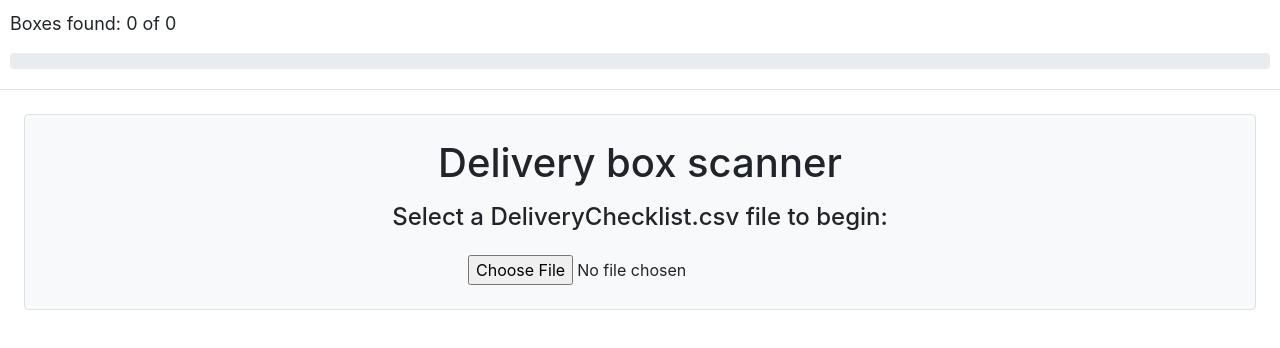
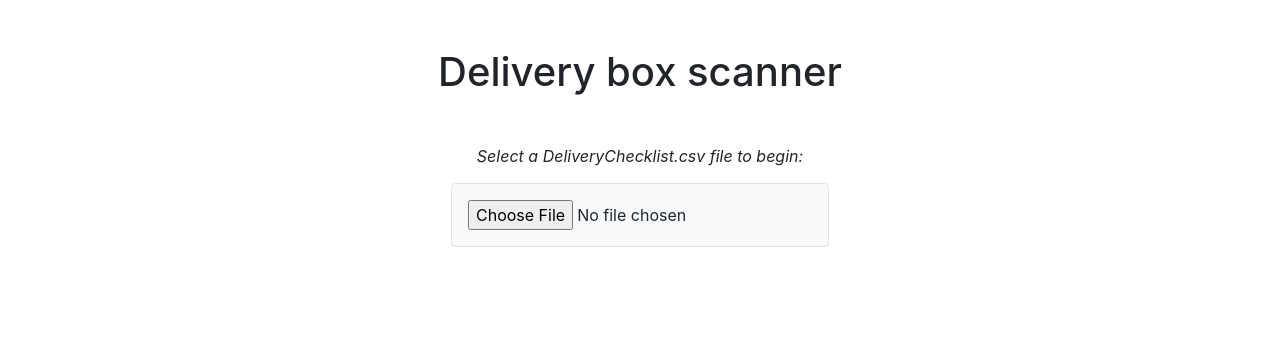
Before and after one commit to RayMow/Box-Scanner, a plain HTML site: page index.html in a window 1280 px wide. Drawn offline with nearby package versions, Linux system fonts and the light colour scheme.

Commit message:
Update index.html

```diff
--- a/index.html
+++ b/index.html
@@ -31,17 +31,17 @@
 </style>
 </head>
 <body>
-<div class="sticky-top" id="statusBar"> <span>Boxes found:</span> <span id="boxesFound">0</span> <span> of </span> <span id="totalBoxes">0</span>
+<div class="sticky-top" id="statusBar" style="display: none;"> <span>Boxes found:</span> <span id="boxesFound">0</span> <span> of </span> <span id="totalBoxes">0</span>
   <div class="badge bg-danger text-white" id="failMessage"></div><div class="badge bg-success text-white" id="successMessage"></div>
 	<div class="progress mt-3" role="progressbar" aria-label="progress bar">
   <div class="progress-bar" id="progbar" style="width: 0%"></div>
 </div>
 </div>
 <div class="container mb-3" id="qr-reader"></div>
-	<div class="border rounded bg-light p-4 m-4 text-center" id="welcomeMessage">
-		<h1 class="mb-3">Delivery box scanner</h1>
-		<h4> Select a DeliveryChecklist.csv file to begin:</h4>
-		<input type="file" id="csvFile" accept=".csv" style="margin-top: 15px;"/>
+<div class="p-4 m-4 text-center" id="welcomeMessage" style="display: block;">
+		<h1 class="mb-5">Delivery box scanner</h1>
+		<em> Select a DeliveryChecklist.csv file to begin:<br></em>
+		<input type="file" id="csvFile" accept=".csv" style="margin-top: 15px;" class="bg-light border rounded p-3">
 	</div>
 <div class="container mt-2" id="content" style="display: none;">
   <h2 id="title">Receive order</h2>
```
